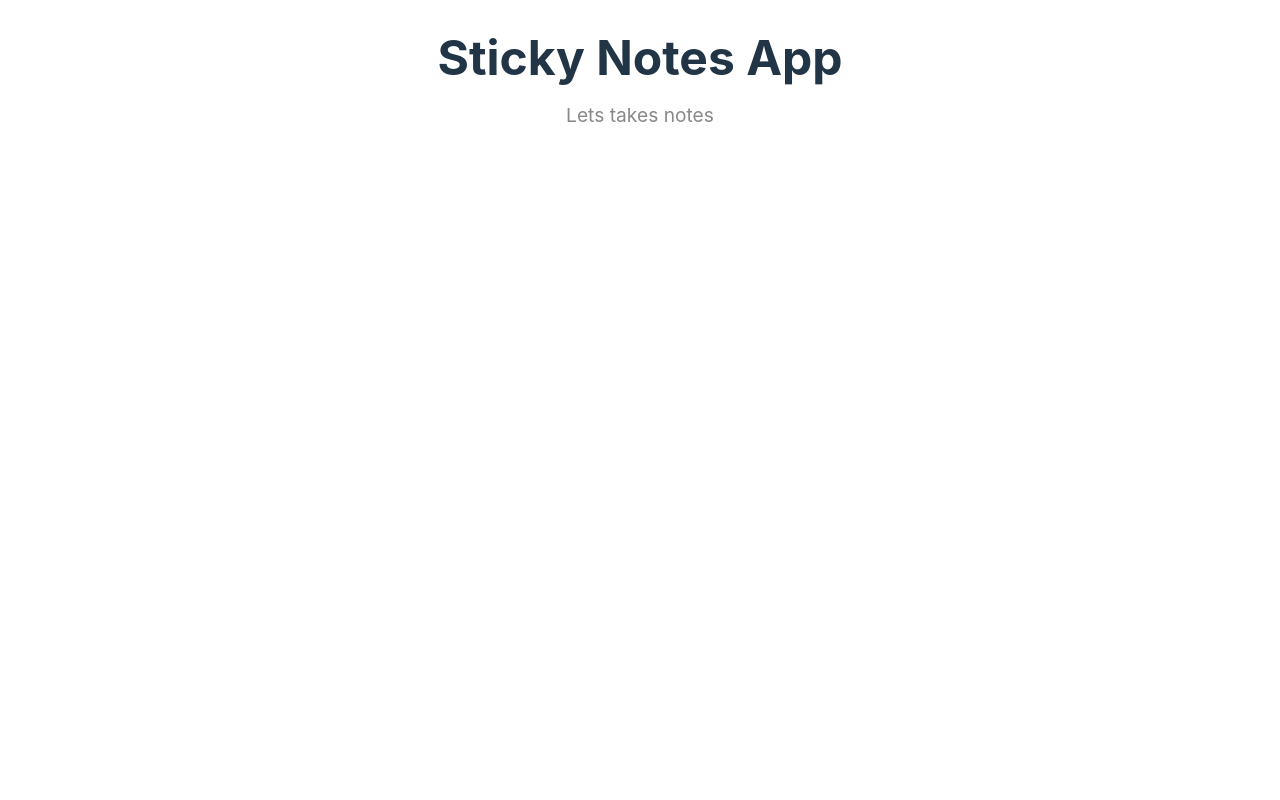
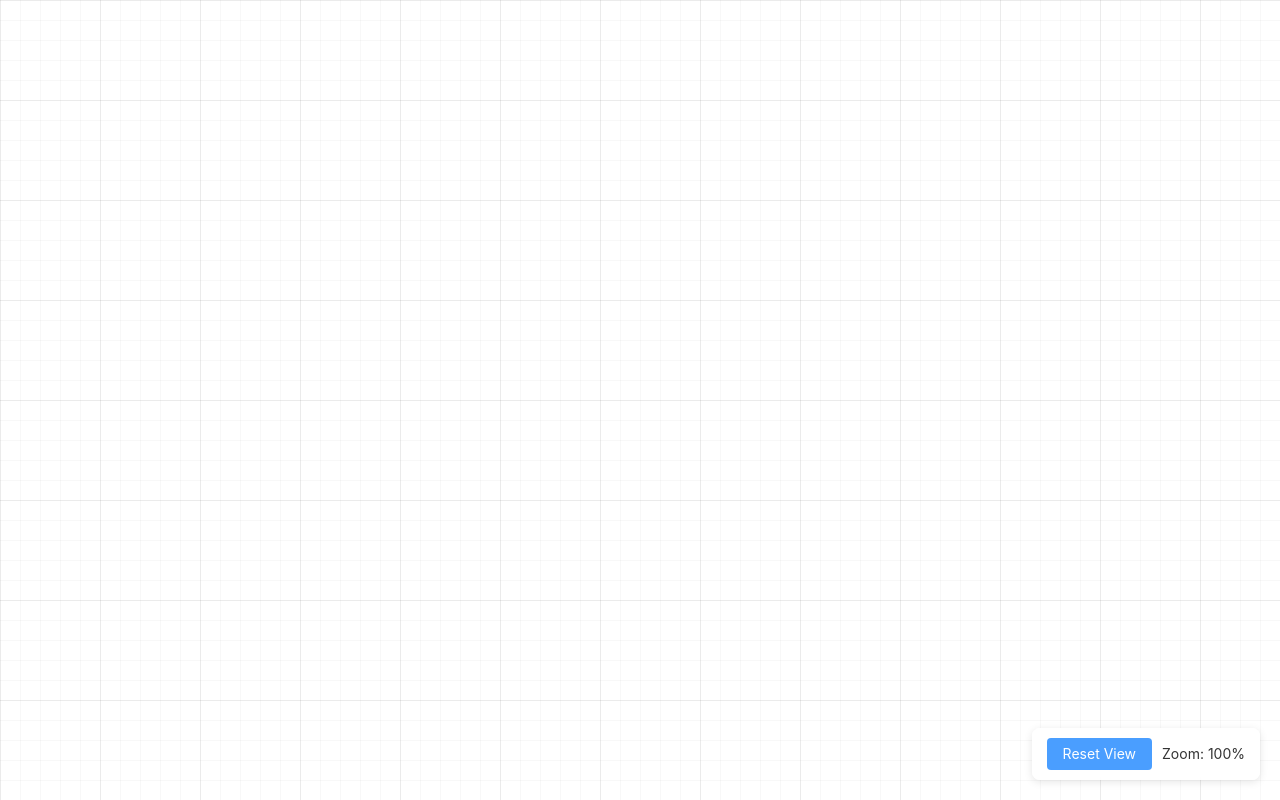
Before and after one commit to DMSAVentures/sticky-notes-canvas, a React (Vite) app: page / in a window 1280 px wide. Built offline with nearby package versions, Linux system fonts and the light colour scheme.

Commit message:
Add canvas

```diff
--- a/src/App.module.css
+++ b/src/App.module.css
@@ -1,17 +1,66 @@
-.container {
-    max-width: 1200px;
-    margin: 0 auto;
-    padding: 2rem;
+.canvas {
+    position: relative;
+    width: 100vw;
+    height: 100vh;
+    overflow: hidden;
+    cursor: grab;
+    background: #ffffff;
+    user-select: none;
+}
+
+.canvas:active {
+    cursor: grabbing;
+}
+
+.viewport {
+    position: absolute;
+    transform-origin: 0 0;
+    will-change: transform;
+    transition: none;
+}
+
+.gridSvg {
+    position: absolute;
+    top: 0;
+    left: 0;
+    width: 100%;
+    height: 100%;
+    pointer-events: none;
+}
+
+
+.controls {
+    position: absolute;
+    bottom: 20px;
+    right: 20px;
+    display: flex;
+    gap: 10px;
+    align-items: center;
+    background: rgba(255, 255, 255, 0.9);
+    padding: 10px 15px;
+    border-radius: 8px;
+    backdrop-filter: blur(10px);
+    box-shadow: 0 2px 8px rgba(0, 0, 0, 0.1);
+}
+
+.controls button {
+    padding: 8px 16px;
+    background: #4a9eff;
+    color: white;
+    border: none;
+    border-radius: 4px;
+    cursor: pointer;
+    font-size: 14px;
+    transition: background 0.2s;
+}
+
+.controls button:hover {
+    background: #3a8eef;
+}
+
+.zoomLevel {
+    color: #333;
+    font-size: 14px;
+    min-width: 80px;
     text-align: center;
 }
-
-.title {
-    font-size: 3rem;
-    line-height: 1.1;
-    margin-bottom: 1rem;
-}
-
-.description {
-    font-size: 1.2rem;
-    color: #888;
-}
--- a/src/App.tsx
+++ b/src/App.tsx
@@ -1,12 +1,139 @@
+import { useRef, useState, useEffect, MouseEvent, WheelEvent } from 'react'
 import styles from './App.module.css'
 
+interface ViewState {
+    x: number
+    y: number
+    zoom: number
+}
+
 export function App() {
+    const canvasRef = useRef<HTMLDivElement>(null)
+    const [viewState, setViewState] = useState<ViewState>({ x: 0, y: 0, zoom: 1 })
+    const [isPanning, setIsPanning] = useState(false)
+    const [startPan, setStartPan] = useState({ x: 0, y: 0 })
+
+    // Handle mouse down for panning
+    const handleMouseDown = (e: MouseEvent) => {
+        if (e.button === 0) { // Left click
+            setIsPanning(true)
+            setStartPan({ x: e.clientX - viewState.x, y: e.clientY - viewState.y })
+            e.preventDefault()
+        }
+    }
+
+    // Handle mouse move for panning
+    const handleMouseMove = (e: MouseEvent) => {
+        if (isPanning) {
+            setViewState(prev => ({
+                ...prev,
+                x: e.clientX - startPan.x,
+                y: e.clientY - startPan.y
+            }))
+        }
+    }
+
+    // Handle mouse up to stop panning
+    const handleMouseUp = () => {
+        setIsPanning(false)
+    }
+
+    // Handle wheel for zooming
+    const handleWheel = (e: WheelEvent) => {
+        e.preventDefault()
+        const delta = e.deltaY * -0.001
+        const newZoom = Math.min(Math.max(0.1, viewState.zoom + delta), 5)
+
+        // Zoom towards mouse position
+        const rect = canvasRef.current?.getBoundingClientRect()
+        if (rect) {
+            const x = e.clientX - rect.left
+            const y = e.clientY - rect.top
+            const zoomRatio = newZoom / viewState.zoom
+
+            setViewState(prev => ({
+                x: prev.x - (x - prev.x) * (zoomRatio - 1),
+                y: prev.y - (y - prev.y) * (zoomRatio - 1),
+                zoom: newZoom
+            }))
+        }
+    }
+
+    // Add global mouse up listener
+    useEffect(() => {
+        const handleGlobalMouseUp = () => setIsPanning(false)
+        window.addEventListener('mouseup', handleGlobalMouseUp)
+        window.addEventListener('mouseleave', handleGlobalMouseUp)
+
+        return () => {
+            window.removeEventListener('mouseup', handleGlobalMouseUp)
+            window.removeEventListener('mouseleave', handleGlobalMouseUp)
+        }
+    }, [])
+
+    // Calculate grid size dynamically based on zoom
+    const baseGridSize = 20
+    const gridStep = Math.pow(2, Math.floor(Math.log2(viewState.zoom)))
+    const gridSize = baseGridSize / gridStep
+
+    // Adjust opacity based on zoom for smooth transitions
+    const minGridOpacity = 0.05
+    const maxGridOpacity = 0.15
+    const gridOpacity = Math.min(maxGridOpacity, Math.max(minGridOpacity, 0.1 * viewState.zoom))
+
     return (
-        <div className={styles.container}>
-            <h1 className={styles.title}>Sticky Notes App</h1>
-            <p className={styles.description}>
-                Lets takes notes
-            </p>
+        <div
+            ref={canvasRef}
+            className={styles.canvas}
+            onMouseDown={handleMouseDown}
+            onMouseMove={handleMouseMove}
+            onMouseUp={handleMouseUp}
+            onWheel={handleWheel}
+        >
+            {/* Dynamic grid background like Figma */}
+            <svg className={styles.gridSvg} width="100%" height="100%">
+                <defs>
+                    <pattern
+                        id="smallGrid"
+                        width={gridSize * viewState.zoom}
+                        height={gridSize * viewState.zoom}
+                        patternUnits="userSpaceOnUse"
+                        patternTransform={`translate(${viewState.x},${viewState.y})`}
+                    >
+                        <path
+                            d={`M ${gridSize * viewState.zoom} 0 L 0 0 0 ${gridSize * viewState.zoom}`}
+                            fill="none"
+                            stroke={`rgba(0, 0, 0, ${gridOpacity})`}
+                            strokeWidth="0.5"
+                        />
+                    </pattern>
+                    <pattern
+                        id="largeGrid"
+                        width={gridSize * viewState.zoom * 5}
+                        height={gridSize * viewState.zoom * 5}
+                        patternUnits="userSpaceOnUse"
+                        patternTransform={`translate(${viewState.x},${viewState.y})`}
+                    >
+                        <path
+                            d={`M ${gridSize * viewState.zoom * 5} 0 L 0 0 0 ${gridSize * viewState.zoom * 5}`}
+                            fill="none"
+                            stroke={`rgba(0, 0, 0, ${gridOpacity * 2})`}
+                            strokeWidth="0.5"
+                        />
+                    </pattern>
+                </defs>
+                <rect width="100%" height="100%" fill="white" />
+                <rect width="100%" height="100%" fill="url(#smallGrid)" />
+                <rect width="100%" height="100%" fill="url(#largeGrid)" />
+            </svg>
+
+            {/* Controls overlay */}
+            <div className={styles.controls}>
+                <button onClick={() => setViewState({ x: 0, y: 0, zoom: 1 })}>
+                    Reset View
+                </button>
+                <span className={styles.zoomLevel}>Zoom: {Math.round(viewState.zoom * 100)}%</span>
+            </div>
         </div>
     )
 }
```
